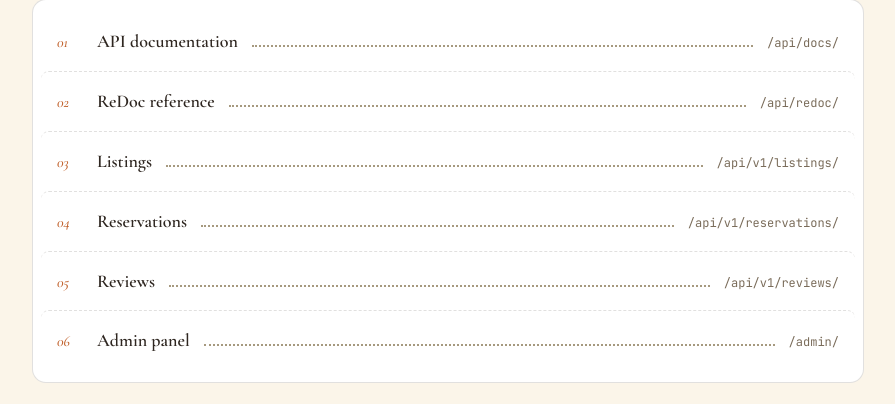
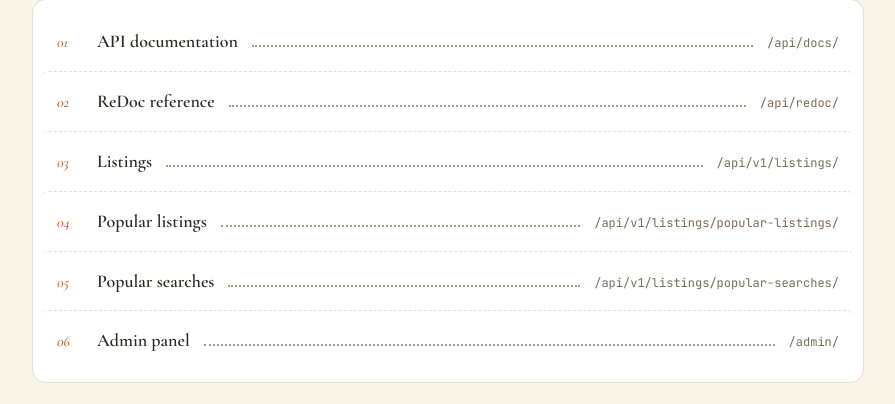
Before and after one commit to mierkulova-tech/cozybooking-demo, a Django app: page / in a window 1280 px wide. Shown: the part 776-1180 px from the top of the page, without its empty margins (192-1087 px from the left). Run offline with Django 5.2, Linux system fonts and the light colour scheme.

Commit message:
fix: replace non-working reservations/reviews links with working GET endpoints

```diff
--- a/templates/index.html
+++ b/templates/index.html
@@ -364,17 +364,17 @@
                 <span class="menu-leader"></span>
                 <span class="menu-path">/api/v1/listings/</span>
             </a>
-            <a href="/api/v1/reservations/" class="menu-row">
+            <a href="/api/v1/listings/popular-listings/" class="menu-row">
                 <span class="menu-no">04</span>
-                <span class="menu-title">Reservations</span>
+                <span class="menu-title">Popular listings</span>
                 <span class="menu-leader"></span>
-                <span class="menu-path">/api/v1/reservations/</span>
+                <span class="menu-path">/api/v1/listings/popular-listings/</span>
             </a>
-            <a href="/api/v1/reviews/" class="menu-row">
+            <a href="/api/v1/listings/popular-searches/" class="menu-row">
                 <span class="menu-no">05</span>
-                <span class="menu-title">Reviews</span>
+                <span class="menu-title">Popular searches</span>
                 <span class="menu-leader"></span>
-                <span class="menu-path">/api/v1/reviews/</span>
+                <span class="menu-path">/api/v1/listings/popular-searches/</span>
             </a>
             <a href="/admin/" class="menu-row">
                 <span class="menu-no">06</span>
```
